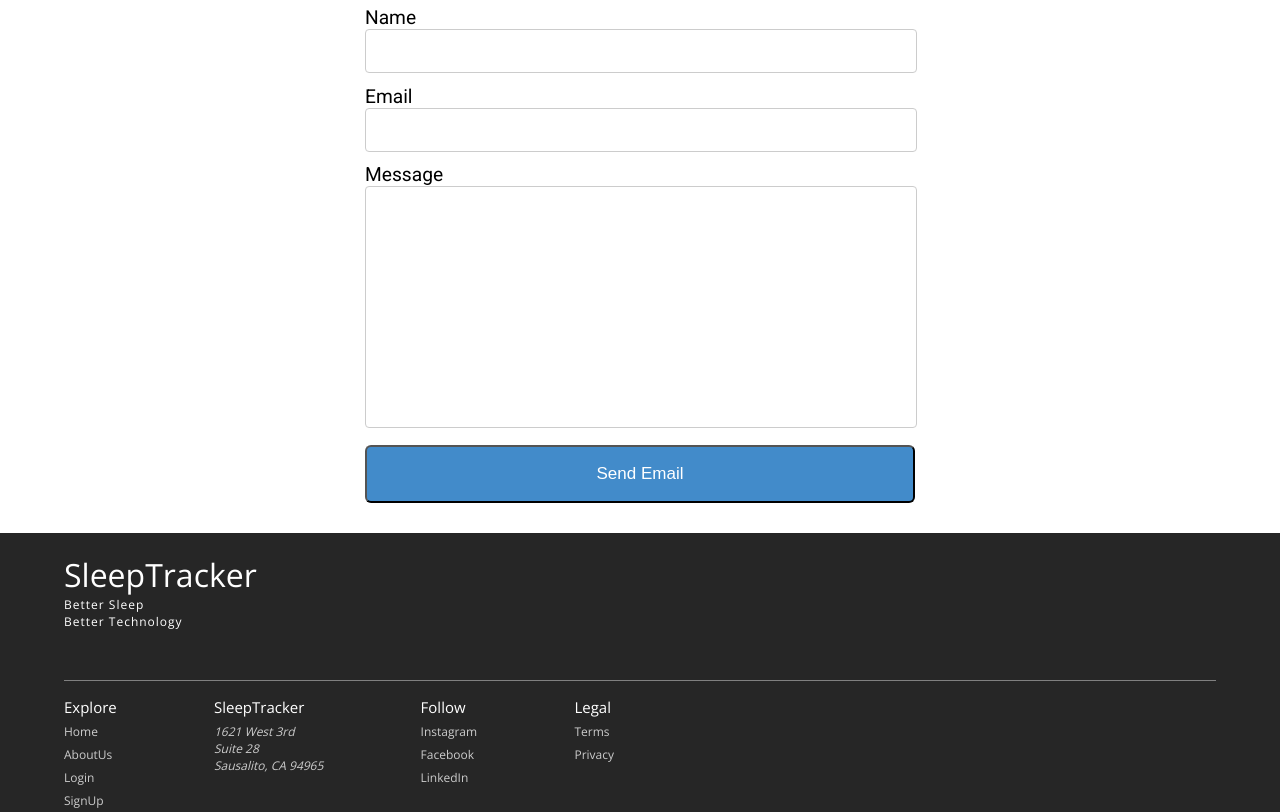
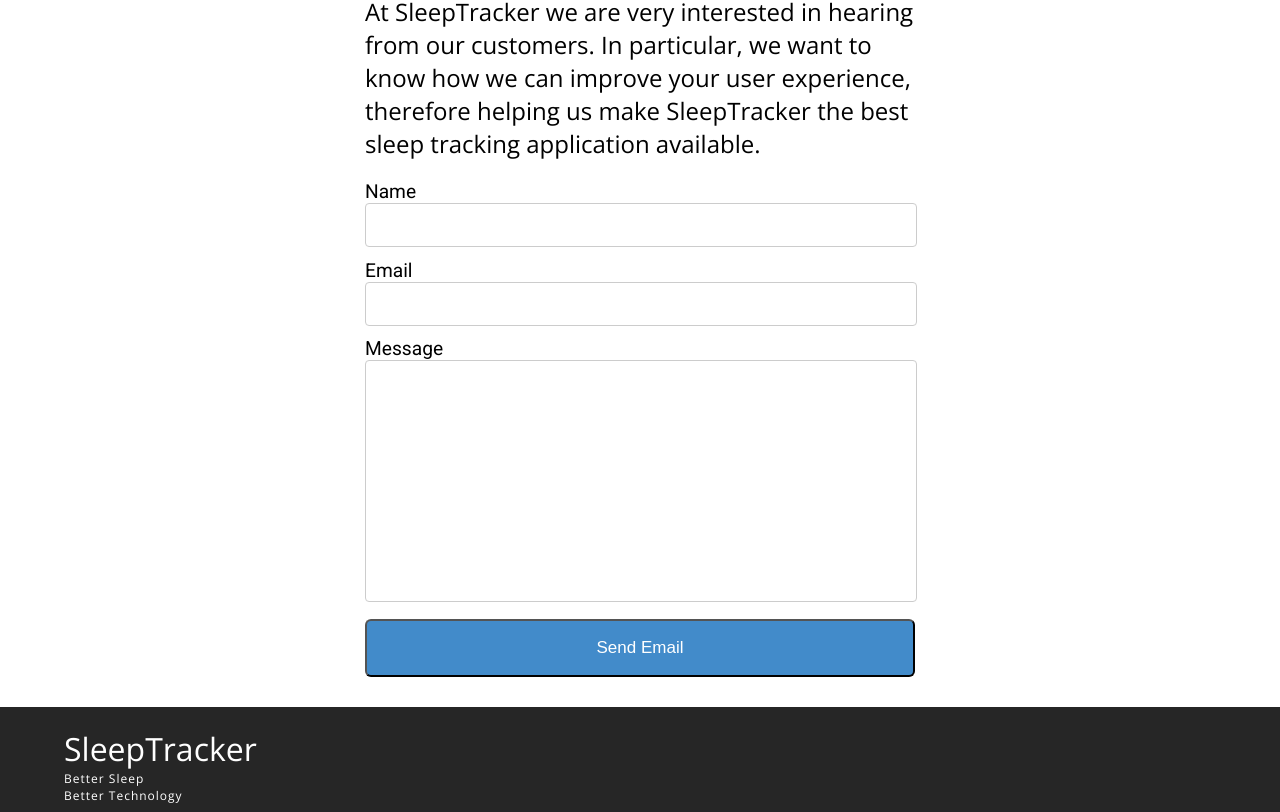
Before and after one commit to sleep-tracker-sg2/st-marketingpage, a plain HTML site: page contact.html in a window 1280 px wide. Shown: the part 217-1029 px from the top of the page. Drawn offline with nearby package versions, Linux system fonts and the light colour scheme.

Commit message:
fine tuning to the contact page

```diff
--- a/contact.html
+++ b/contact.html
@@ -62,8 +62,11 @@
     <section>
 
         <div class="contact">
-            test
             <h1 style="font-size: 36px; padding-bottom: 20px;">Contact</h1>
+            <h1 class="contact__intro">At SleepTracker we are very interested in hearing from our customers. In   particular, we want to know how we can improve your user experience, therefore helping us make
+            SleepTracker the best sleep tracking application available.
+            </h1>
+
             <a name="emailMe"></a>
 
             <form class="" id="my_form" onsubmit="submitForm(); return false;">
--- a/css/contact.css
+++ b/css/contact.css
@@ -12,8 +12,13 @@
         -ms-flex-direction: column;
             flex-direction: column;
   }
+  .contact__intro {
+    font-family: 'Open Sans', sans-serif;
+    font-size: 24px;
+    font-weight: 300;
+    padding-bottom: 20px;
+  }
   .conatc h2 {
-    /* font-family: $ff-ss; */
     font-size: 2rem;
     color: orange;
     text-shadow: 0 1px 1px rgba(0,0,0, .5);
```
Also changed, not shown: css/main.css (+0 -16 lines).
